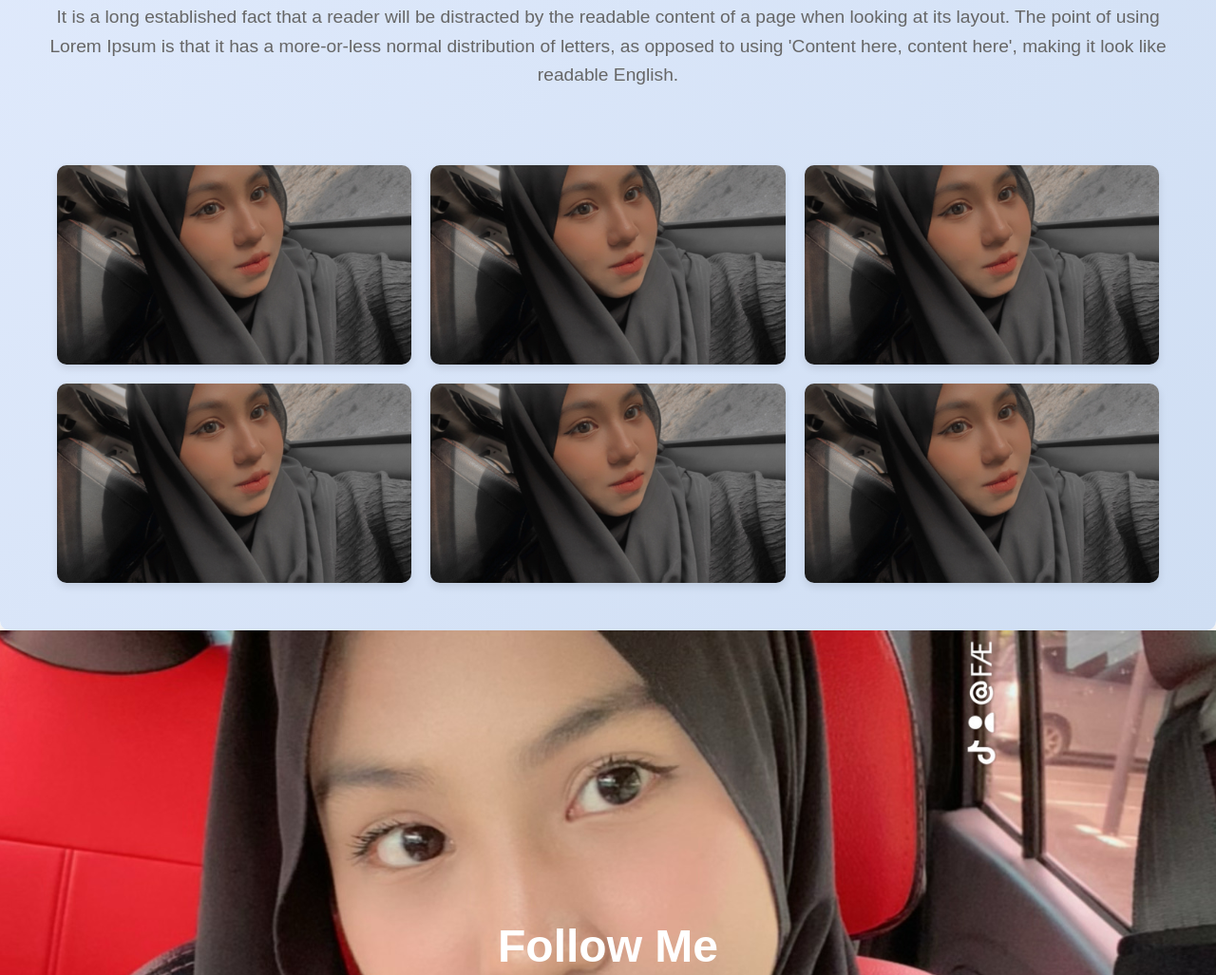
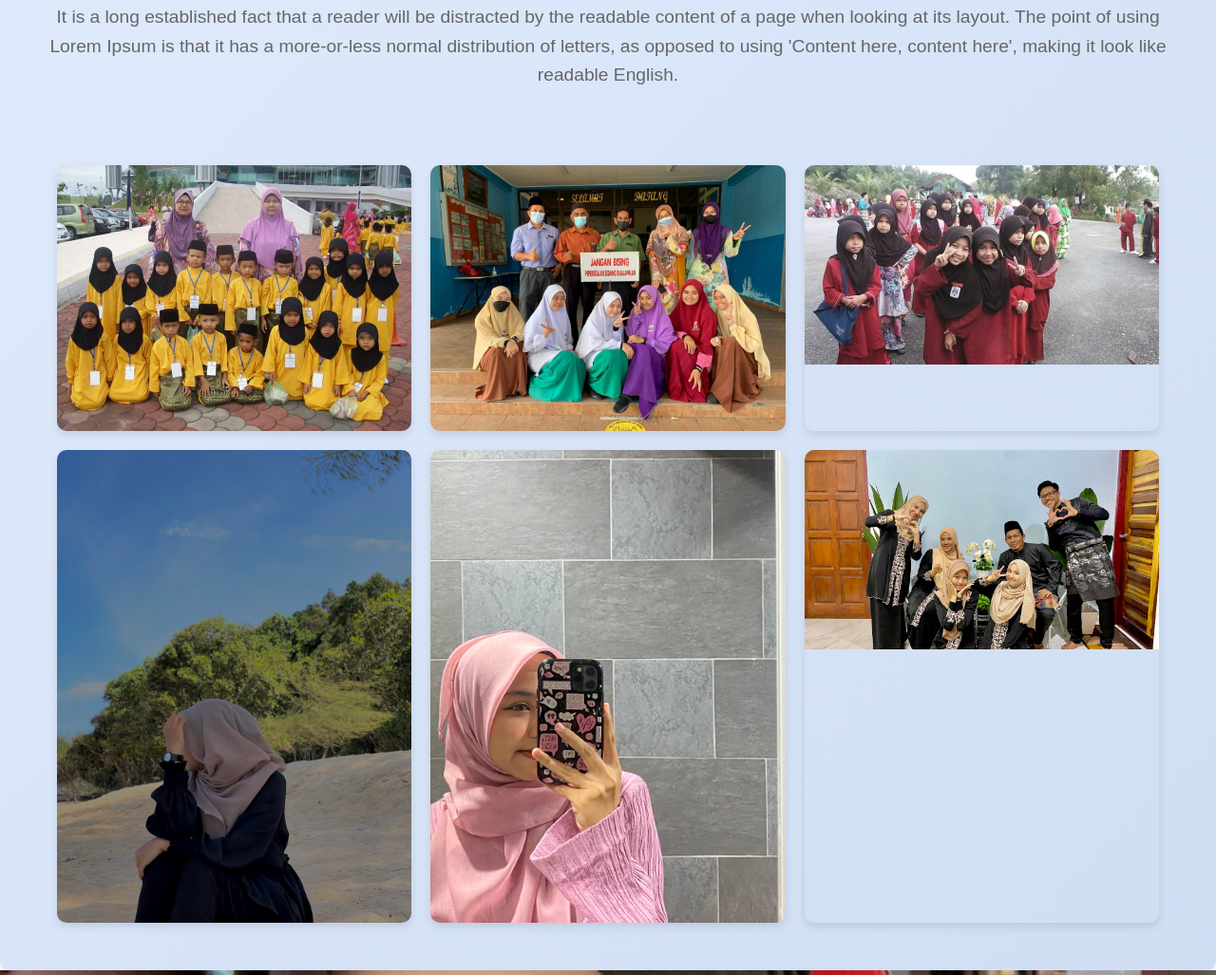
Before and after one commit to Anrfaa/Personal-Website, a plain HTML site: page about.html in a window 1280 px wide. Shown: the part 3072-4099 px from the top of the page at 95% size. Drawn offline with Linux system fonts and the light colour scheme.

Commit message:
add pictureee

```diff
--- a/about.html
+++ b/about.html
@@ -80,22 +80,22 @@
             <p><p>It is a long established fact that a reader will be distracted by the readable content of a page when looking at its layout. The point of using Lorem Ipsum is that it has a more-or-less normal distribution of letters, as opposed to using 'Content here, content here', making it look like readable English.</p></p>
         </div>
         <div class="gallery-item">
-            <img src="img/hero_1.JPG" alt="About Me">
+            <img src="img/childhood.jpg" alt="About Me">
         </div>
         <div class="gallery-item">
-            <img src="img/hero_1.JPG" alt="About Me">
+            <img src="img/member.jpg" alt="About Me">
         </div>
         <div class="gallery-item">
-            <img src="img/hero_1.JPG" alt="About Me">
+            <img src="img/childhood2.jpg" alt="About Me">
         </div>
         <div class="gallery-item">
-            <img src="img/hero_1.JPG" alt="About Me">
+            <img src="img/hero4.jpg" alt="About Me">
         </div>
         <div class="gallery-item">
-            <img src="img/hero_1.JPG" alt="About Me">
+            <img src="img/hero5.jpg" alt="About Me">
         </div>
         <div class="gallery-item">
-            <img src="img/hero_1.JPG" alt="About Me">
+            <img src="img/fam.jpg" alt="About Me">
         </div>
     </div>
 
```
Also changed, not shown: img/childhood.jpg (added), img/childhood2.jpg (added), img/fam.jpg (added), img/hero4.jpg (added), img/hero5.jpg (added), img/member.jpg (added), img/miko.jpg (added).
